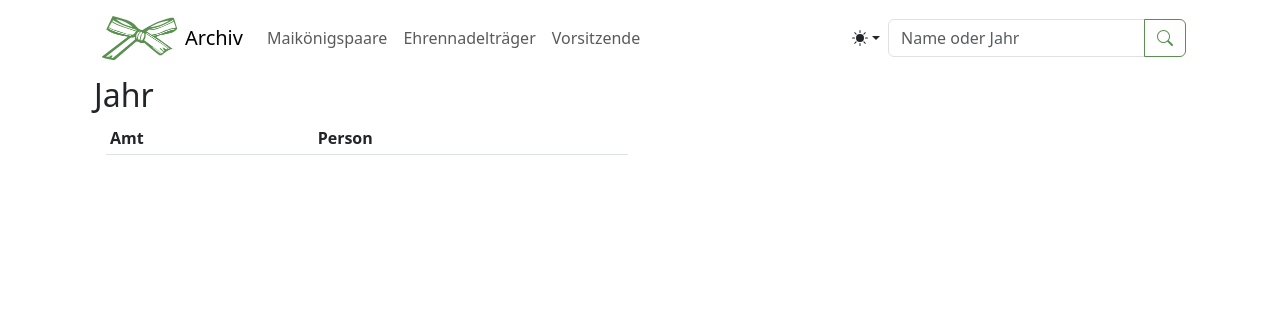
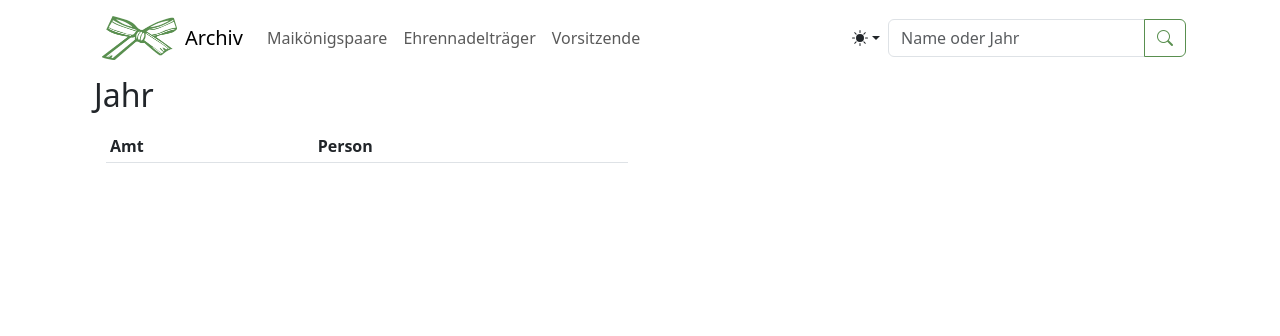
Before and after one commit to cehser/mgarchiv, a Django app: template archiv/templates/maijahr.html in a window 1280 px wide. Shown: the top 336 px of the page. Run offline with Django 4.2, Linux system fonts and the light colour scheme; the template is opened without the code that fills it, so the values that code supplies are empty; parts of the project's set-up code (start-up, migrations or seed data) failed here and were passed over; some libraries are stand-ins or nearby versions.

Commit message:
noch einer

```diff
--- a/archiv/templates/maijahr.html
+++ b/archiv/templates/maijahr.html
@@ -6,7 +6,7 @@
 
 {% block content %}
   <h2>Jahr {{ maijahr.jahr }}</h2>
-  <div class="list-group list-group-horizontal position-relative overflow-auto">
+  <div class="list-group list-group-horizontal position-relative overflow-auto mb-2">
     {% for j in maijahre %}
       <a href="{% url 'jahr' j.jahr %}" id="link{{j.jahr}}" class="list-group-item list-group-item-action {% if j.jahr == maijahr.jahr %} active {% endif %}">{{ j.jahr }}</a>
     {% endfor %}
```
